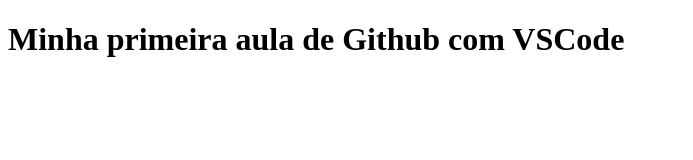
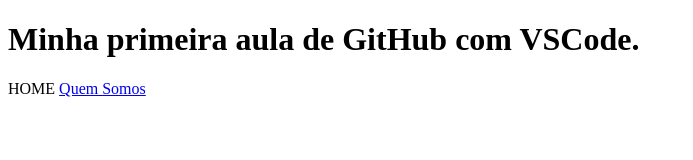
Before and after one commit to juliacascapera/aula1, a plain HTML site: page index.html in a window 1280 px wide. Shown: the whole page, without its empty margins (0-693 px from the left). Drawn offline with Linux system fonts and the light colour scheme.

Commit message:
Update index.html

```diff
--- a/index.html
+++ b/index.html
@@ -3,9 +3,17 @@
 <head>
     <meta charset="UTF-8">
     <meta name="viewport" content="width=device-width, initial-scale=1.0">
-    <title>Document</title>
+    <link rel="stylesheet" href="style.css">
+    <title>Aula 1</title>
 </head>
 <body>
-    <h1>Minha primeira aula de Github com VSCode</h1>
+<header class="cabecalho">
+    <h1 class="cabecalho_titulo">Minha primeira aula de GitHub com VSCode.</h1>
+    <nav class="cabecalho_menu'>
+<a href="#">HOME</a>
+<a href="#">Quem Somos</a>
+    </nav>
+</header>
+
 </body>
 </html>
```
